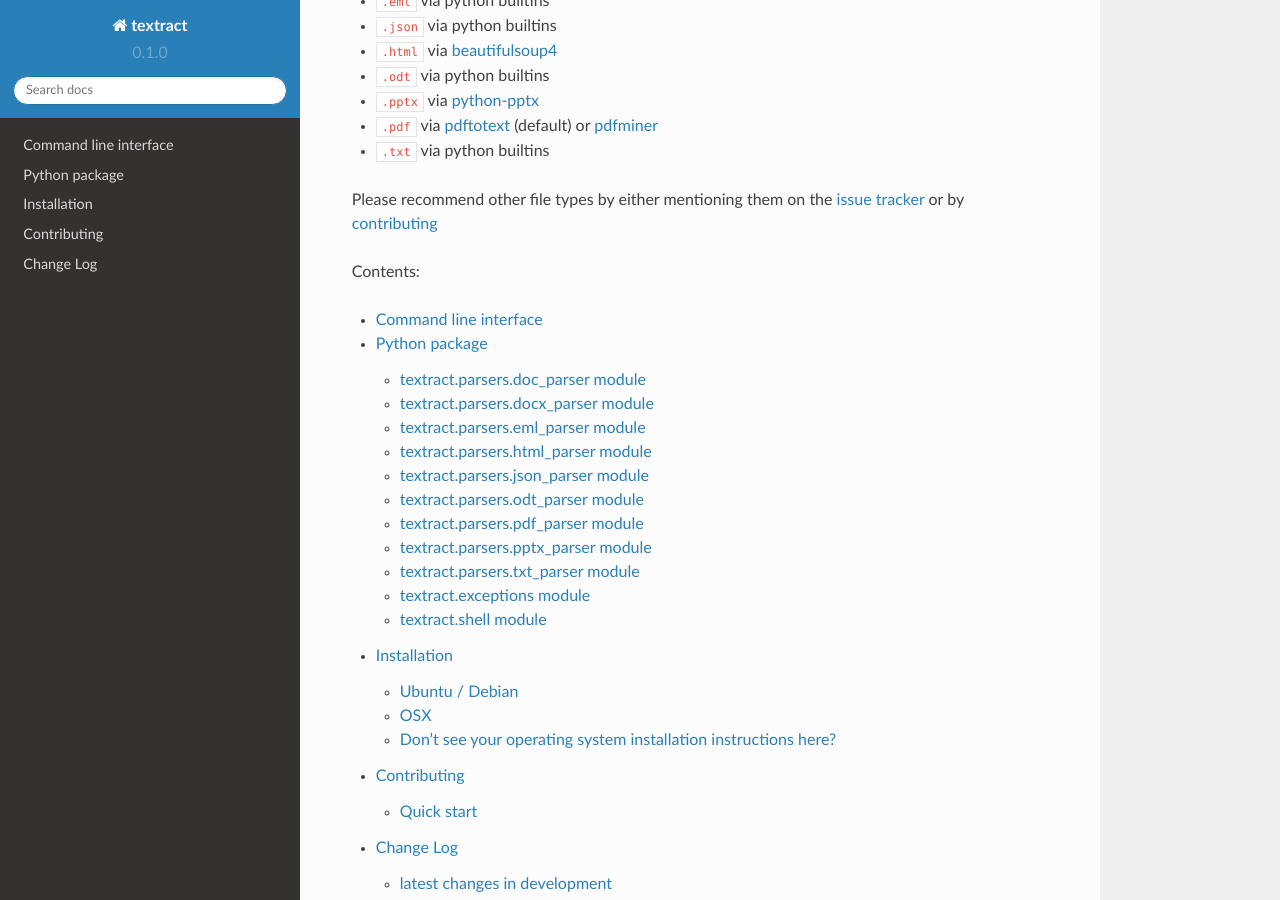
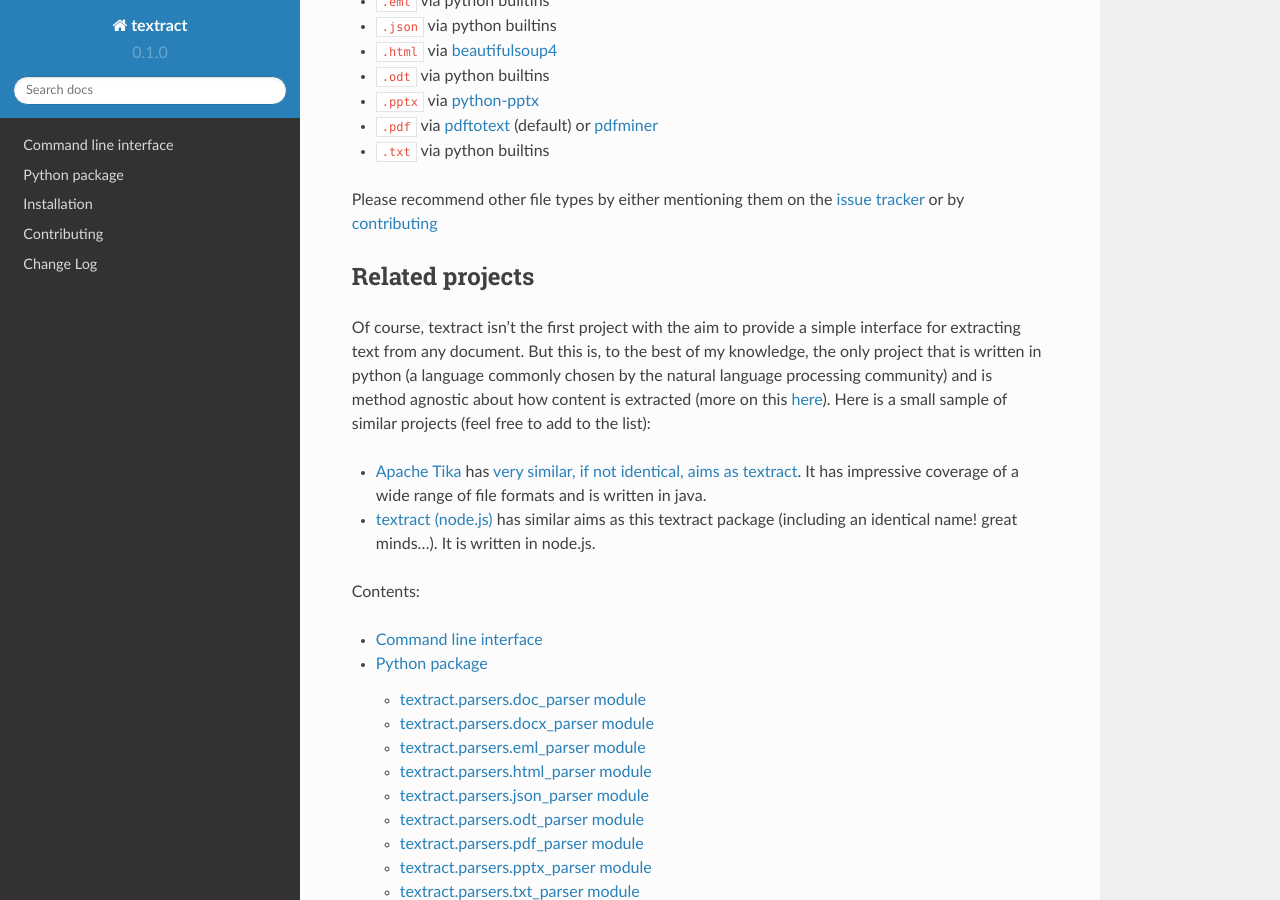
Before and after one commit to deanmalmgren/textract, a Sphinx documentation site: the page built from docs/index.rst, in a window 1280 px wide and 900 px high, scrolled down 684 px. Built offline with Sphinx 7.4.7 and the Read the Docs theme 2.0.0, drawn with Linux system fonts in a browser that asks for light colours.

Commit message:
added a related projects section to the documentation

```diff
--- a/docs/index.rst
+++ b/docs/index.rst
@@ -58,6 +58,30 @@
 by :ref:`contributing <contributing>`
 
 
+.. _related-projects:
+
+Related projects
+----------------
+
+Of course, textract isn't the first project with the aim to provide a
+simple interface for extracting text from any document. But this is,
+to the best of my knowledge, the only project that is written in
+python (a language commonly chosen by the natural language processing
+community) and is method agnostic about how content is extracted (more
+on this :ref:`here <contributing>`). Here is a small sample of similar
+projects (feel free to add to the list):
+
+* `Apache Tika <http://tika.apache.org/>`__ has `very similar, if not
+  identical, aims as textract
+  <https://github.com/deanmalmgren/textract/issues/12>`__. It has
+  impressive coverage of a wide range of file formats and is written
+  in java.
+
+* `textract (node.js) <https://github.com/dbashford/textract>`__ has
+  similar aims as this textract package (including an identical name!
+  great minds...). It is written in node.js.
+
+
 Contents:
 
 .. toctree::
```
